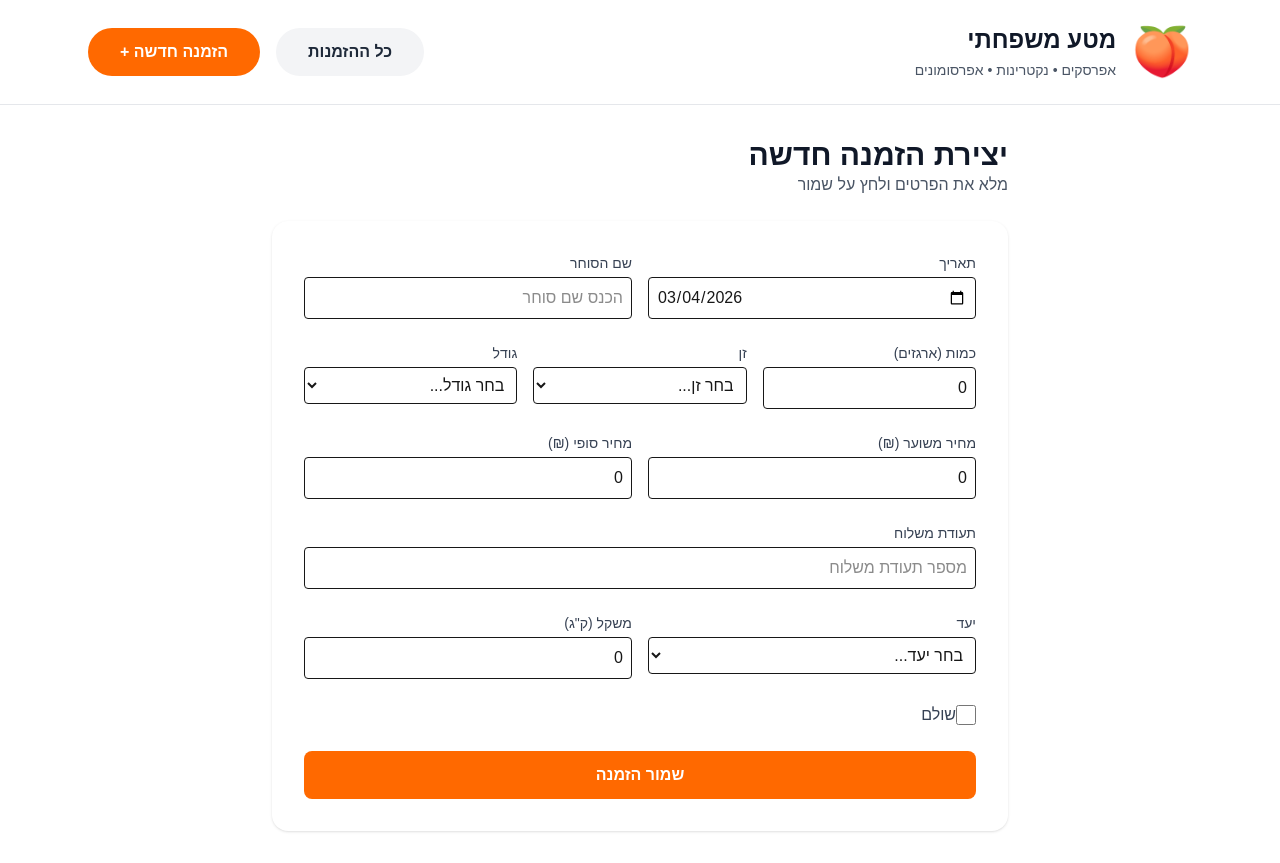
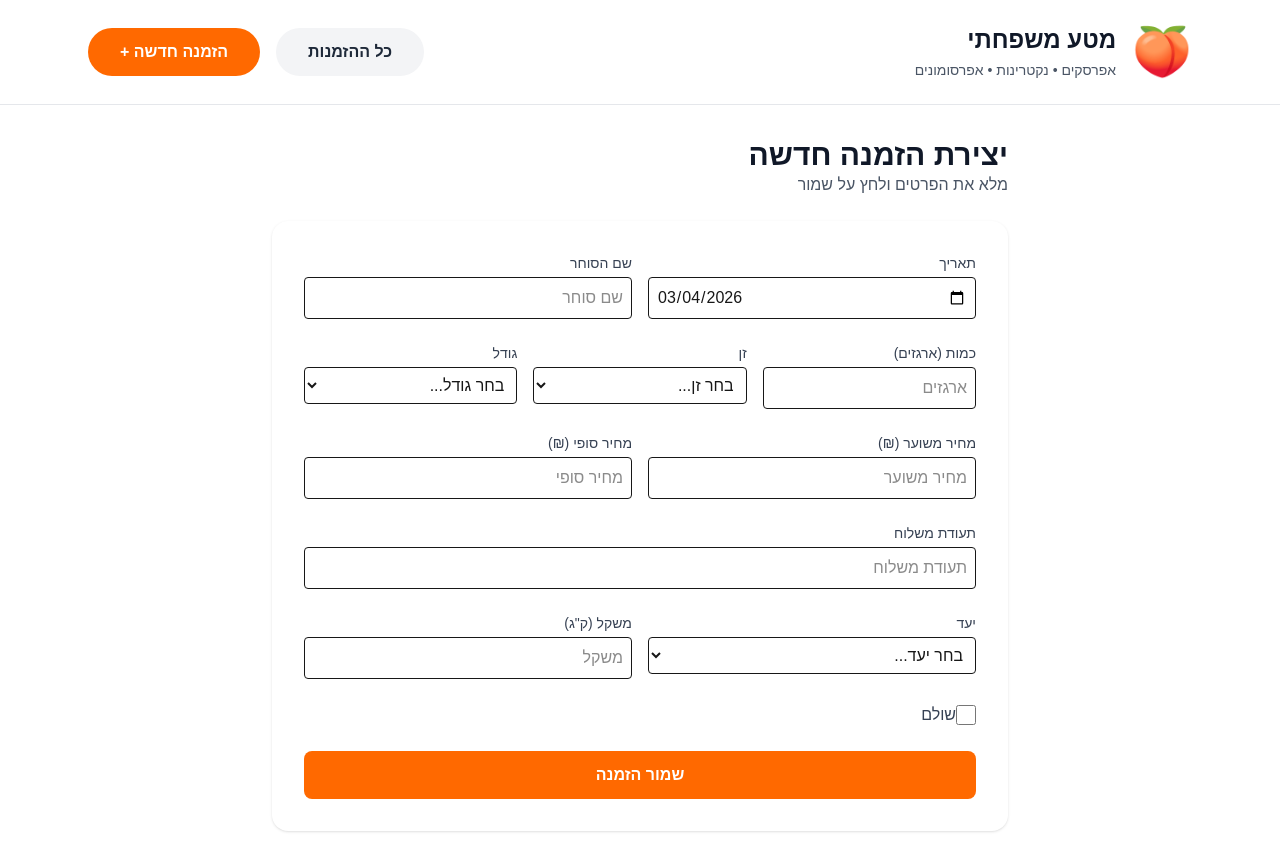
Before and after one commit to zoharmoneta8-eng/MonetaApp, a Next.js app: page /new-order in a window 1280 px wide. Built offline with nearby package versions, Linux system fonts and the light colour scheme.

Commit message:
Use placeholders instead of default values in new-order form

```diff
--- a/src/app/new-order/page.tsx
+++ b/src/app/new-order/page.tsx
@@ -161,7 +161,7 @@ export default function NewOrder() {
               className="w-full border rounded p-2"
               value={seller}
               onChange={(e) => setSeller(e.target.value)}
-              placeholder="הכנס שם סוחר"
+              placeholder="שם סוחר"
             />
           </div>
         </div>
@@ -175,8 +175,9 @@ export default function NewOrder() {
             <input
               type="number"
               className="w-full border rounded p-2"
-              value={crates}
+              value={crates || ""}
               onChange={(e) => setCrates(Number(e.target.value))}
+              placeholder="ארגזים"
             />
           </div>
           <div>
@@ -225,8 +226,9 @@ export default function NewOrder() {
               type="number"
               step="0.01"
               className="w-full border rounded p-2"
-              value={estimatedPrice}
+              value={estimatedPrice || ""}
               onChange={(e) => setEstimatedPrice(Number(e.target.value))}
+              placeholder="מחיר משוער"
             />
           </div>
           <div>
@@ -237,8 +239,9 @@ export default function NewOrder() {
               type="number"
               step="0.01"
               className="w-full border rounded p-2"
-              value={finalPrice}
+              value={finalPrice || ""}
               onChange={(e) => setFinalPrice(Number(e.target.value))}
+              placeholder="מחיר סופי"
             />
           </div>
         </div>
@@ -253,7 +256,7 @@ export default function NewOrder() {
             className="w-full border rounded p-2"
             value={deliveryNote}
             onChange={(e) => setDeliveryNote(e.target.value)}
-            placeholder="מספר תעודת משלוח"
+            placeholder="תעודת משלוח"
           />
         </div>
 
@@ -284,8 +287,9 @@ export default function NewOrder() {
               type="number"
               step="0.01"
               className="w-full border rounded p-2"
-              value={weight}
+              value={weight || ""}
               onChange={(e) => setWeight(Number(e.target.value))}
+              placeholder="משקל"
             />
           </div>
         </div>
@@ -310,8 +314,9 @@ export default function NewOrder() {
                 type="number"
                 step="0.01"
                 className="w-full border rounded p-2"
-                value={payment}
+                value={payment || ""}
                 onChange={(e) => setPayment(Number(e.target.value))}
+                placeholder="סכום"
               />
             </div>
           )}
```
